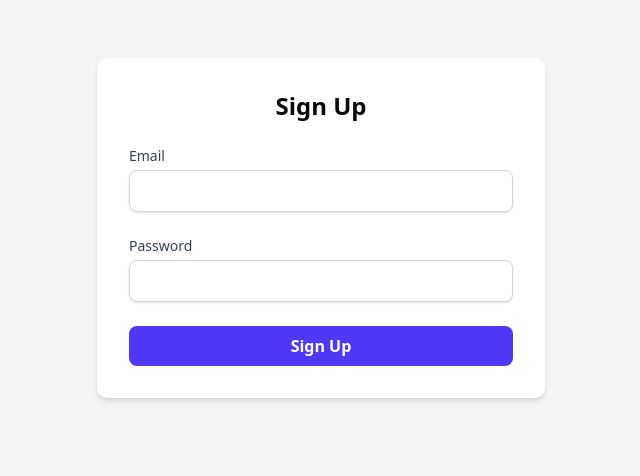
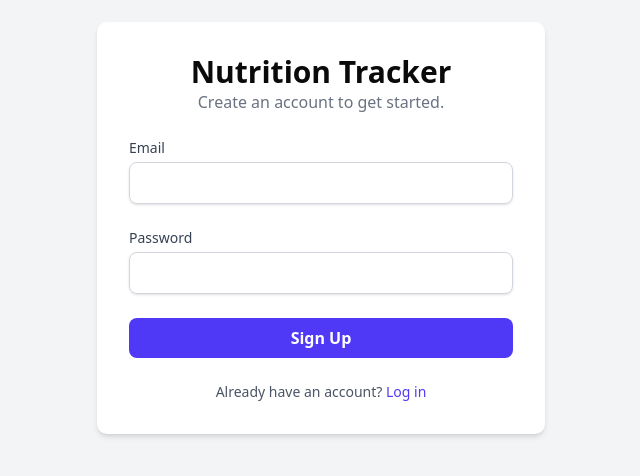
Before and after one commit to AlanCruz16/ai_nutrition_app, a Next.js app: page /signup in a window 1280 px wide. Shown: the part 172-648 px from the top of the page, without its empty margins (319-959 px from the left). Built offline with nearby package versions, Linux system fonts and the light colour scheme.

Commit message:
enhancements 1 login/sign up page changed model to 2.5-flash-lite added skeleton to detailed log

```diff
--- a/src/app/api/analyze-meal/route.ts
+++ b/src/app/api/analyze-meal/route.ts
@@ -3,7 +3,7 @@ import { NextRequest, NextResponse } from 'next/server'
 
 const genAI = new GoogleGenerativeAI(process.env.GEMINI_API_KEY!)
 
-const model = genAI.getGenerativeModel({ model: 'gemini-1.5-flash' })
+const model = genAI.getGenerativeModel({ model: 'gemini-2.5-flash-lite' })
 
 export async function POST(req: NextRequest) {
   try {
--- a/src/app/login/page.tsx
+++ b/src/app/login/page.tsx
@@ -4,7 +4,10 @@ export default function LoginPage() {
     return (
         <div className="flex items-center justify-center min-h-screen bg-gray-100">
             <div className="w-full max-w-md p-8 space-y-6 bg-white rounded-lg shadow-md">
-                <h1 className="text-2xl font-bold text-center">Login</h1>
+                <div className="text-center">
+                    <h1 className="text-3xl font-bold">Nutrition Tracker</h1>
+                    <p className="text-gray-500">Welcome back! Please log in to your account.</p>
+                </div>
                 <form action={signIn} className="space-y-6">
                     <div>
                         <label className="block text-sm font-medium text-gray-700" htmlFor="email">
--- a/src/app/signup/actions.ts
+++ b/src/app/signup/actions.ts
@@ -17,5 +17,5 @@ export async function signUp(formData: FormData) {
         return redirect('/signup?message=Could not authenticate user')
     }
 
-    return redirect('/login?message=Check email to continue sign in process')
+    return redirect('/signup?message=Check email to continue sign in process')
 }
--- a/src/app/signup/page.tsx
+++ b/src/app/signup/page.tsx
@@ -1,10 +1,15 @@
 import { signUp } from './actions'
+import SignupMessages from '@/components/SignupMessages'
 
 export default function SignupPage() {
     return (
         <div className="flex items-center justify-center min-h-screen bg-gray-100">
             <div className="w-full max-w-md p-8 space-y-6 bg-white rounded-lg shadow-md">
-                <h1 className="text-2xl font-bold text-center">Sign Up</h1>
+                <div className="text-center">
+                    <h1 className="text-3xl font-bold">Nutrition Tracker</h1>
+                    <p className="text-gray-500">Create an account to get started.</p>
+                </div>
+                <SignupMessages />
                 <form action={signUp} className="space-y-6">
                     <div>
                         <label className="block text-sm font-medium text-gray-700" htmlFor="email">
@@ -15,6 +20,8 @@ export default function SignupPage() {
                             name="email"
                             type="email"
                             required
+                            pattern="[a-z0-9._%+-]+@[a-z0-9.-]+\.[a-z]{2,4}$"
+                            title="Please enter a valid email address"
                             className="w-full px-3 py-2 mt-1 border border-gray-300 rounded-md shadow-sm focus:outline-none focus:ring-indigo-500 focus:border-indigo-500"
                         />
                     </div>
@@ -37,6 +44,12 @@ export default function SignupPage() {
                         Sign Up
                     </button>
                 </form>
+                <p className="text-sm text-center text-gray-600">
+                    Already have an account?{' '}
+                    <a href="/login" className="font-medium text-indigo-600 hover:text-indigo-500">
+                        Log in
+                    </a>
+                </p>
             </div>
         </div>
     )
--- a/src/components/DetailedLog.tsx
+++ b/src/components/DetailedLog.tsx
@@ -3,6 +3,7 @@
 import { useState, useEffect } from 'react'
 import ResultsCard from './ResultsCard'
 import { createClient } from '@/lib/supabase/client'
+import SkeletonLoader from './SkeletonLoader'
 
 interface NutritionData {
     calories: number
@@ -207,7 +208,9 @@ export default function DetailedLog({ onMealLogged }: DetailedLogProps) {
 
             {error && <p className="text-red-500">{error}</p>}
 
-            {nutritionData && (
+            {loading && <SkeletonLoader />}
+
+            {nutritionData && !loading && (
                 <ResultsCard
                     data={nutritionData}
                     description={`Batch: ${batchDescription}\nMy portion: ${portionDescription}`}
--- /dev/null
+++ b/src/components/SignupMessages.tsx
@@ -0,0 +1,25 @@
+'use client'
+
+import { useSearchParams } from 'next/navigation'
+
+export default function SignupMessages() {
+    const searchParams = useSearchParams()
+    const message = searchParams.get('message')
+
+    if (!message) {
+        return null
+    }
+
+    const isError = message.includes('Could not authenticate user')
+
+    return (
+        <div
+            className={`p-4 text-center rounded-md border ${isError
+                ? 'text-red-800 bg-red-100 border-red-300'
+                : 'text-green-800 bg-green-100 border-green-300'
+                }`}
+        >
+            {message}
+        </div>
+    )
+}
```
